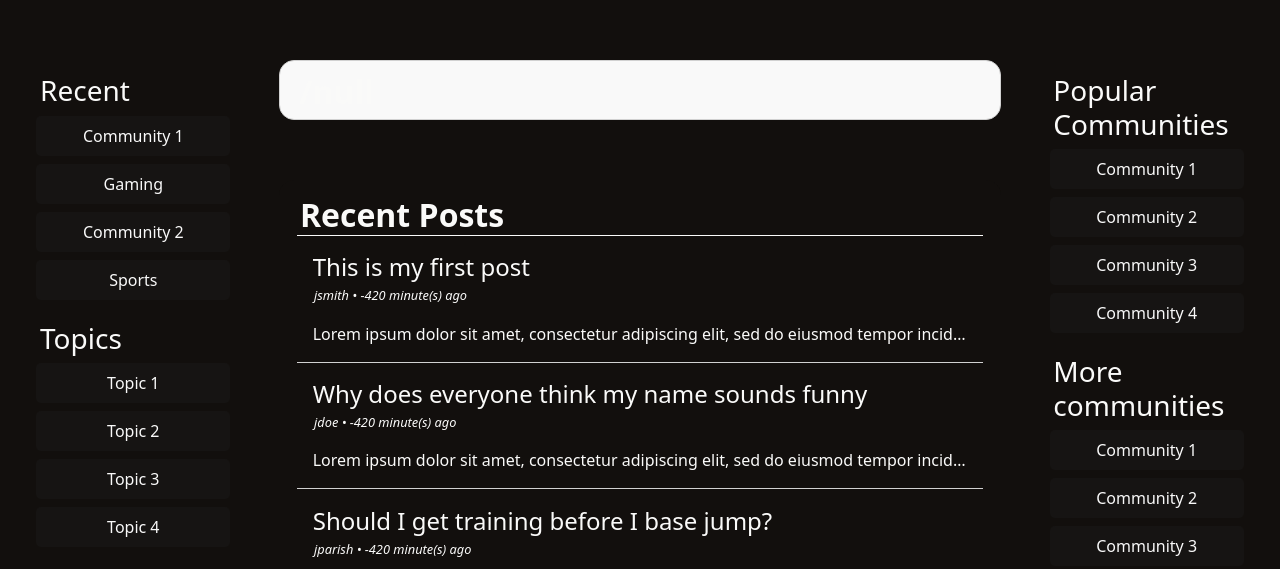
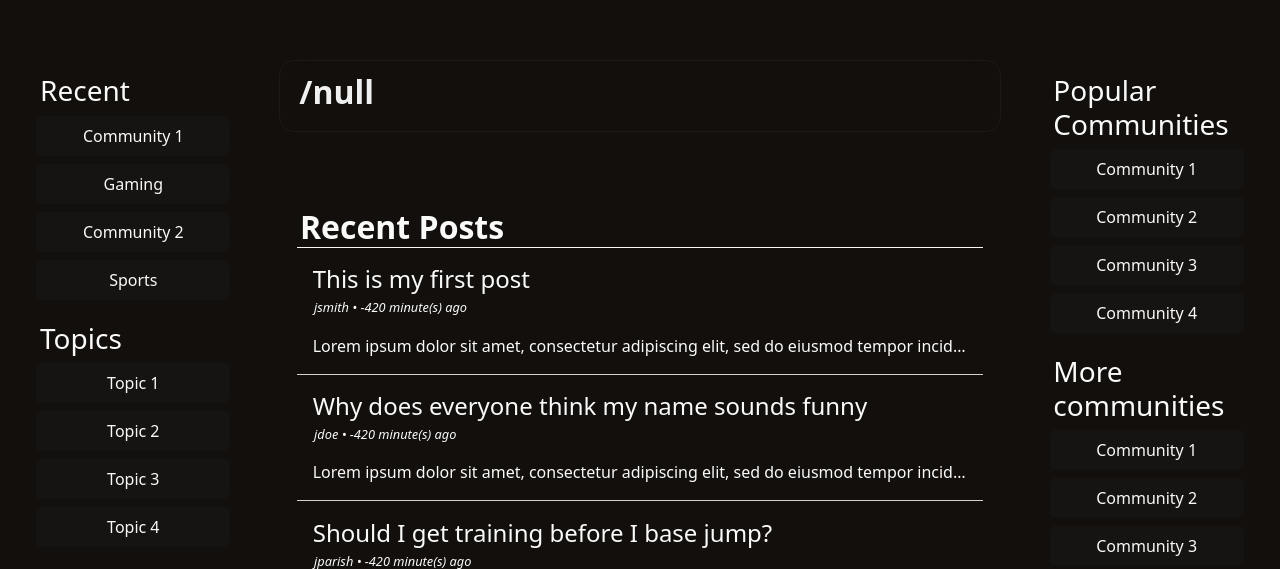
Before and after one commit to ColinLefter/COSC-360-Group-Project, a PHP site: page /MyDiscussionForum/topics.html in a window 1280 px wide. Shown: the part 73-642 px from the top of the page. Run offline with PHP 8.4, Linux system fonts and the light colour scheme; data comes from the database, SQL or seed files in the repository.

Commit message:
Completed and verified dark mode and UI overhaul

```diff
--- a/MyDiscussionForum/community.html
+++ b/MyDiscussionForum/community.html
@@ -20,20 +20,16 @@
 
     <div class="container-fluid">
       <div class="row">
-
         <div class="col">
           <div id="left-column-placeholder"></div>
         </div>
-
         <div class="col-7">
           <div id="community-banner-placeholder"></div>
           <div id="recent-posts-placeholder"></div>
         </div>
-
         <div class="col">
           <div id="right-column-community-placeholder"></div>
         </div>
-
       </div>
     </div>
 
--- a/MyDiscussionForum/components/communityBanner.html
+++ b/MyDiscussionForum/components/communityBanner.html
@@ -5,6 +5,7 @@
     <meta name="viewport" content="width=device-width, initial-scale=1">
     <link rel="stylesheet" type="text/css" href="css/reset.css">
     <link rel="stylesheet" type="text/css" href="css/styles.css">
+    <link rel="stylesheet" type="text/css" href="css/community.css">
     <link rel="preconnect" href="https://fonts.googleapis.com">
     <link rel="preconnect" href="https://fonts.gstatic.com" crossorigin>
     <link href="https://fonts.googleapis.com/css2?family=Inter:wght@100;200;300;400;500;600;700;800;900&display=swap" rel="stylesheet">
--- a/MyDiscussionForum/components/navbar.php
+++ b/MyDiscussionForum/components/navbar.php
@@ -26,12 +26,10 @@
 
   <div class="navbar-right">
     <?php if(isset($_SESSION['userLoggedIn']) && $_SESSION['userLoggedIn'] === true): ?>
-      <!-- Display logout button -->
       <form action="backend/logout.php" method="POST">
         <button type="submit" class="button-base community-button">Log Out</button>
       </form>
     <?php else: ?>
-      <!-- Display login button -->
       <button id="loginButton" class="button-base primary-button">Log In</button>
     <?php endif; ?>
 
--- a/MyDiscussionForum/components/topicsBanner.html
+++ b/MyDiscussionForum/components/topicsBanner.html
@@ -5,6 +5,8 @@
     <meta name="viewport" content="width=device-width, initial-scale=1">
     <link rel="stylesheet" type="text/css" href="css/reset.css">
     <link rel="stylesheet" type="text/css" href="css/styles.css">
+    <link rel="stylesheet" type="text/css" href="css/community.css">
+    <link rel="stylesheet" type="text/css" href="css/topics.css">
     <link rel="preconnect" href="https://fonts.googleapis.com">
     <link rel="preconnect" href="https://fonts.gstatic.com" crossorigin>
     <link href="https://fonts.googleapis.com/css2?family=Inter:wght@100;200;300;400;500;600;700;800;900&display=swap" rel="stylesheet">
--- a/MyDiscussionForum/css/community.css
+++ b/MyDiscussionForum/css/community.css
@@ -60,22 +60,6 @@
     padding: 1em;
 }
 
-.topics-header-buttons {
-    border: none;
-    vertical-align: middle;
-    background-color: white;
-    display:inline-block;
-    border-radius: 5px;
-    padding: 0.5em;
-    margin-right: 0.5em;
-    margin-bottom: 0.5em;
-    transition: background-color 0.3s; /* Smooth transition for background color */
-}
-
-.topics-header-buttons:hover, .topics-header-buttons:focus {
-    background-color: rgb(244, 243, 243);
-  }
-
 .dark #community-topics-header-body {
     background-color: hsl(20 14.3% 6.1%);
     border-color: hsl(20, 14.3%, 10.1%);
--- a/MyDiscussionForum/css/styles.css
+++ b/MyDiscussionForum/css/styles.css
@@ -159,8 +159,9 @@ body.dark input:focus, body.dark textarea:focus {
   background-color: hsl(20, 14%, 15%);
 }
 
-.navbar-right button {
-  margin-right: 0.5em; /* Add margin between all buttons */
+.navbar-right button,
+.navbar-right form {
+  margin-right: 0.5em;
 }
 
 .nav-logo {
--- a/MyDiscussionForum/css/topics.css
+++ b/MyDiscussionForum/css/topics.css
@@ -1,68 +1,77 @@
-#community-topics-header-body {
-    margin: auto;
-    width: 100%; /*  */
-    margin-top: 60px;
-    margin-bottom: 0px;
-    padding-bottom: 0;
+#community-topics-header-body,
+#forum-body-under-header,
+#right-community-column {
     background-color: #f9f9f9;
     border-radius: 15px;
     border: solid 0.05em hsl(12 6.5% 15.1%);
     border-color: rgb(209, 209, 209);
+    margin: auto;
+    padding-bottom: 0;
 }
 
+#community-topics-header-body,
 #forum-body-under-header {
-    margin: auto;
-    width: 100%; /*  */
-    margin-top: 20px;
-    padding-bottom: 0;
+    width: 100%;
+    margin-top: 60px;
     margin-bottom: 20px;
-    background-color: #f9f9f9;
-    border-radius: 15px;
-    border: solid 0.05em hsl(12 6.5% 15.1%);
-    border-color: rgb(209, 209, 209);
 }
 
 .community-topics-header {
-    margin: auto;
+    display: flex;
+    align-items: center;
+    justify-content: flex-start;
     width: 95%;
-    padding-top: 0.75em;
-    /* padding-bottom: 0.1em; */
-    padding-left: 0.1em;
+    padding: 0.75em 0.1em;
     border-top-left-radius: 15px;
     border-top-right-radius: 15px;
 }
 
-#right-community-column {
-    width: 100%;
-    height: 88.7%;
-    margin-top: 60px;
-    margin-bottom: 20px;
-    background-color: #f9f9f9;
-    border-radius: 15px;
-    border: solid 0.05em hsl(12 6.5% 15.1%);
-    border-color: rgb(209, 209, 209);
-    border-top-right-radius: 0%;
-    border-bottom-right-radius: 0%;
-    padding: 0;
+/* Support for dark theme */
+.dark #community-topics-header-body,
+.dark #forum-body-under-header,
+.dark #right-community-column {
+    background-color: hsl(20 14.3% 6.1%);
+    border-color: hsl(20, 14.3%, 10.1%);
 }
 
-.community-column-section {
-    padding: 1em;
+.dark .community-topics-header,
+.dark .community-column-section {
+    background-color: hsl(20 14.3% 6.1%);
+    color: hsl(0, 0%, 94%);
 }
 
+.dark .topics-header-buttons {
+    background-color: white;
+    color: hsl(0, 0%, 94%);
+}
 
 .topics-header-buttons {
+    border: none;
+    vertical-align: middle;
+    background-color: white;
+    display: inline-block;
+    border-radius: 5px;
+    padding: 0.5em;
+    margin-right: 0.5em;
+    margin-bottom: 0.5em;
+    transition: background-color 0.3s;
+}
 
+.topics-header-buttons:hover, .topics-header-buttons:focus {
+    background-color: rgb(244, 243, 243);
+}
+
+.col-7 {
+    padding-left: 0.1em;
+}
+
+.topics-header-buttons {
     border: none;
     vertical-align: middle;
     background-color: white;
     display:inline-block;
     border-radius: 5px;
-    padding: 0;
-    padding-left: 1em;
-    padding-right: 1em;
-    padding-top: 0.5em;
-    padding-bottom: 0.5em;
+    padding: 0.5em;
     margin-right: 0.5em;
     margin-bottom: 0.5em;
     transition: background-color 0.3s; /* Smooth transition for background color */
@@ -70,4 +79,4 @@
 
 .topics-header-buttons:hover, .topics-header-buttons:focus {
     background-color: rgb(244, 243, 243);
-  }
+}
--- a/MyDiscussionForum/searchResults.html
+++ b/MyDiscussionForum/searchResults.html
@@ -40,8 +40,10 @@
 <script src="https://ajax.googleapis.com/ajax/libs/jquery/3.7.1/jquery.min.js"></script>
 <script src="https://cdn.jsdelivr.net/npm/bootstrap@5.3.2/dist/js/bootstrap.bundle.min.js" integrity="sha384-C6RzsynM9kWDrMNeT87bh95OGNyZPhcTNXj1NW7RuBCsyN/o0jlpcV8Qyq46cDfL" crossorigin="anonymous"></script>
 <script>
-  $(function(){
-    $("#navbar-placeholder").load("components/navbar.php");
+  $(function() {
+    $("#navbar-placeholder").load("components/navbarNoSearch.php", function() {
+      $(document).trigger('contentLoaded');
+    });
   });
 </script>
 <script>
--- a/MyDiscussionForum/topics.html
+++ b/MyDiscussionForum/topics.html
@@ -24,13 +24,9 @@
           <div id="left-column-placeholder"></div>
         </div>
         <div class="col-7">
-
           <div id="topics-banner-placeholder"></div>
-
           <div id="recent-posts-placeholder"></div>
-
         </div>
-
         <div class="col">
           <div id="right-column-placeholder"></div>
         </div>
```
